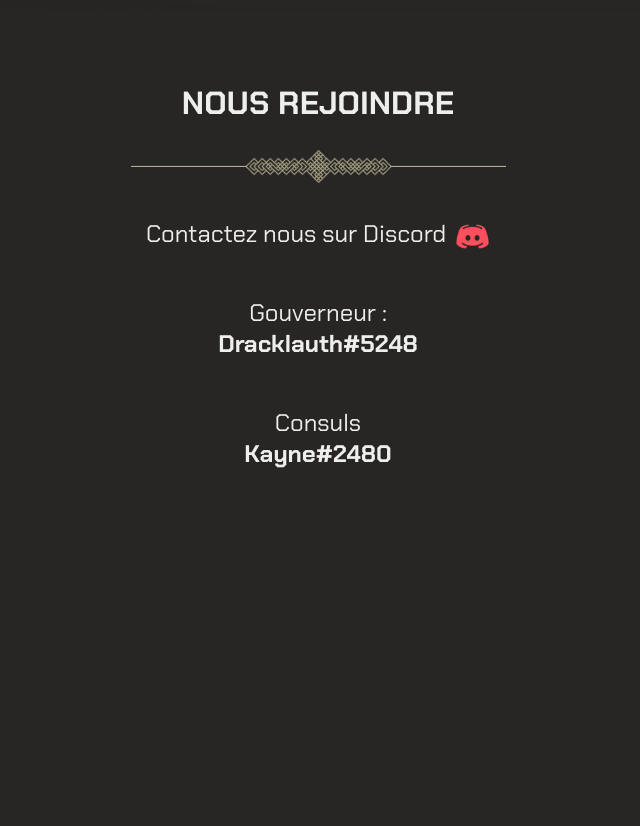
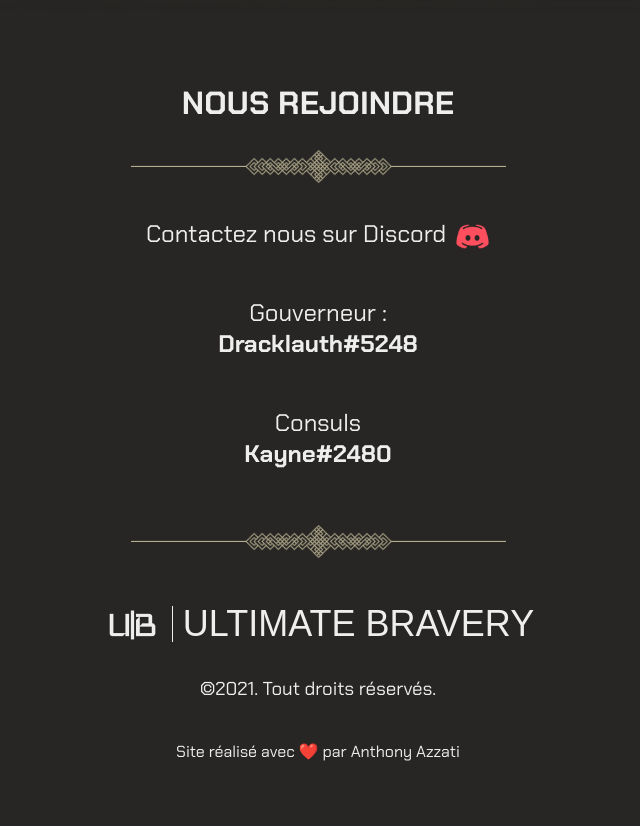
Before and after one commit to AnthonyAzzati/ultimate_bravery, a website: page views/company.html in a window 1280 px wide. Shown: the part 3954-4780 px from the top of the page, without its empty margins (322-962 px from the left). Before the commit the page ends 4447 px from the top, so only its background shows below. Drawn offline with Linux system fonts and the light colour scheme; a web font is replaced by a local one.

Commit message:
:sparkles: Création du footer

```diff
--- a/scss/components/_index.scss
+++ b/scss/components/_index.scss
@@ -5,3 +5,4 @@
 @forward "origines";
 @forward "team";
 @forward "join";
+@forward "footer";
--- /dev/null
+++ b/scss/components/footer.scss
@@ -0,0 +1,51 @@
+.footer {
+  display: flex;
+  flex-direction: column;
+  justify-content: center;
+  align-items: center;
+
+  &__separator {
+    margin-top: 2rem;
+    width: 375px;
+  }
+
+  div {
+    display: flex;
+    align-items: center;
+    margin-top: 2rem;
+  }
+
+    &__logo {
+      width: 60px;
+    }
+
+    &__separator--vertical {
+      margin: 0 10px;
+      width: 1px;
+      height: 36px;
+      background-color: var(--white);
+      transform: translateY(-16px);
+    }
+
+    &__title {
+      margin: 0;
+      text-transform: uppercase;
+      font-family: var(--font-iceland);
+      font-size: 1.375rem;
+    }
+
+  h3,
+  h4 {
+    font-weight: normal;
+  }
+
+  h4 {
+    margin-bottom: 4rem;
+  }
+}
+
+@media screen and (min-width: 1024px) {
+  .footer__title {
+    font-size: 2.25rem;
+  }
+}
--- a/views/company.html
+++ b/views/company.html
@@ -130,5 +130,21 @@
             <li><span class="join--bold">Kayne#2480</span></li>
         </ul>
     </section>
+
+    <footer class="footer">
+        <img class="footer__separator" src="../assets/separator.png" alt="Séparateur doré stylisé">
+
+        <a href="../index.html">
+            <div>
+                <img src="../assets/logo.png" alt="Logo de la compagnie ULTIMATE BRAVERY" class="footer__logo">
+                <div class="footer__separator--vertical"></div>
+                <p class="footer__title">Ultimate Bravery</p>
+            </div>
+        </a>
+
+        <h3>©2021. Tout droits réservés.</h3>
+
+        <h4>Site réalisé avec ❤️ par <a href="https://www.linkedin.com/in/anthonyazzati/">Anthony Azzati</a></h4>
+    </footer>
 </body>
 </html>
```
Also changed, not shown: index.html (+4 -0 lines), css/style.css, 1 other file.
